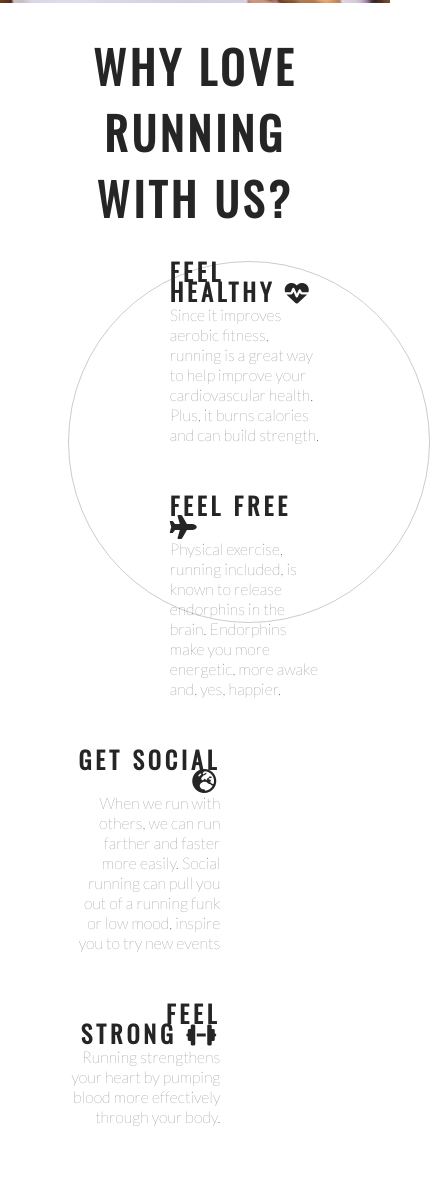
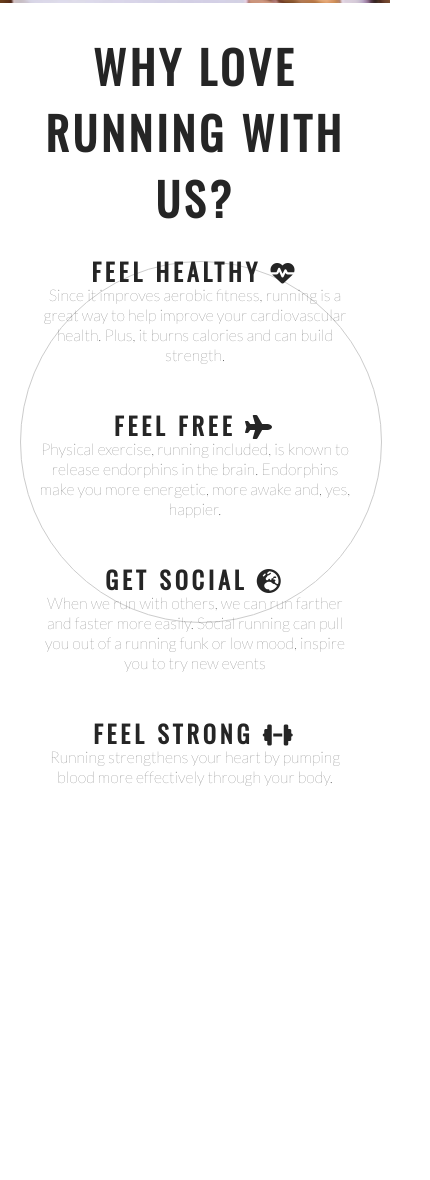
Before and after one commit to TiagoMA90/tutorial-love-running, a plain HTML site: page index.html in a window 390 px wide. Shown: the part 717-1897 px from the top of the page, 430 px wide, since content can reach past the window. Drawn offline with nearby package versions, Linux system fonts and the light colour scheme.

Commit message:
tablet and Mobile views add

```diff
--- a/assets/css/style.css
+++ b/assets/css/style.css
@@ -277,4 +277,29 @@ height: 150px;
         margin-bottom: 20px;
         line-height: 25px;
     }
+
+    #cover-text {
+        left: 0;
+    }
+
+    #club-ethos    {
+        width: 90%;
+        height: 1200px;
+        margin: 0 auto;
+    }
+
+    .left-about-heading, .right-about-heading   {
+        width: inherit;
+    }
+    .left-about-heading h2, .right-about-heading h2  {
+        width: 100%;
+        text-align: center;
+    }
+    .left-about-heading p, .right-about-heading p   {
+        text-align: center;
+        padding: 0 20px;
+    }
 }
+
+
+/*  */
```
